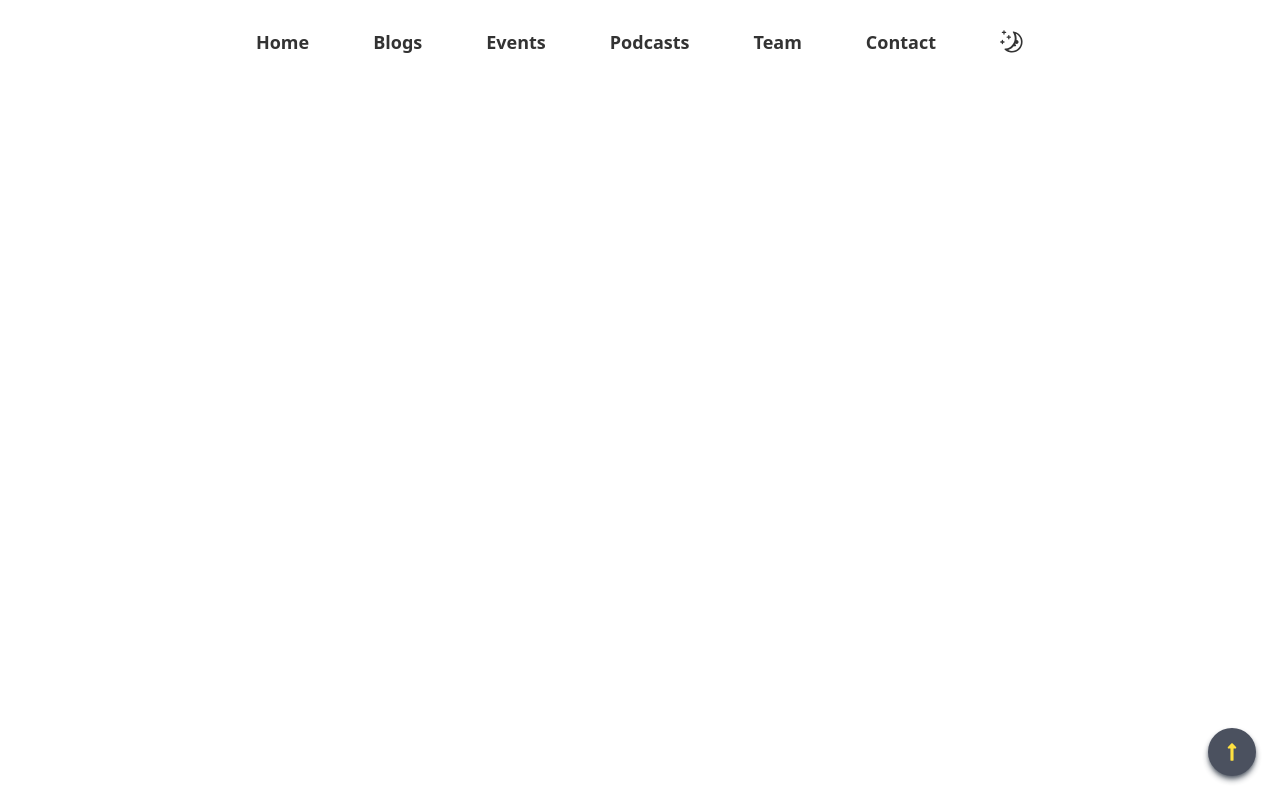
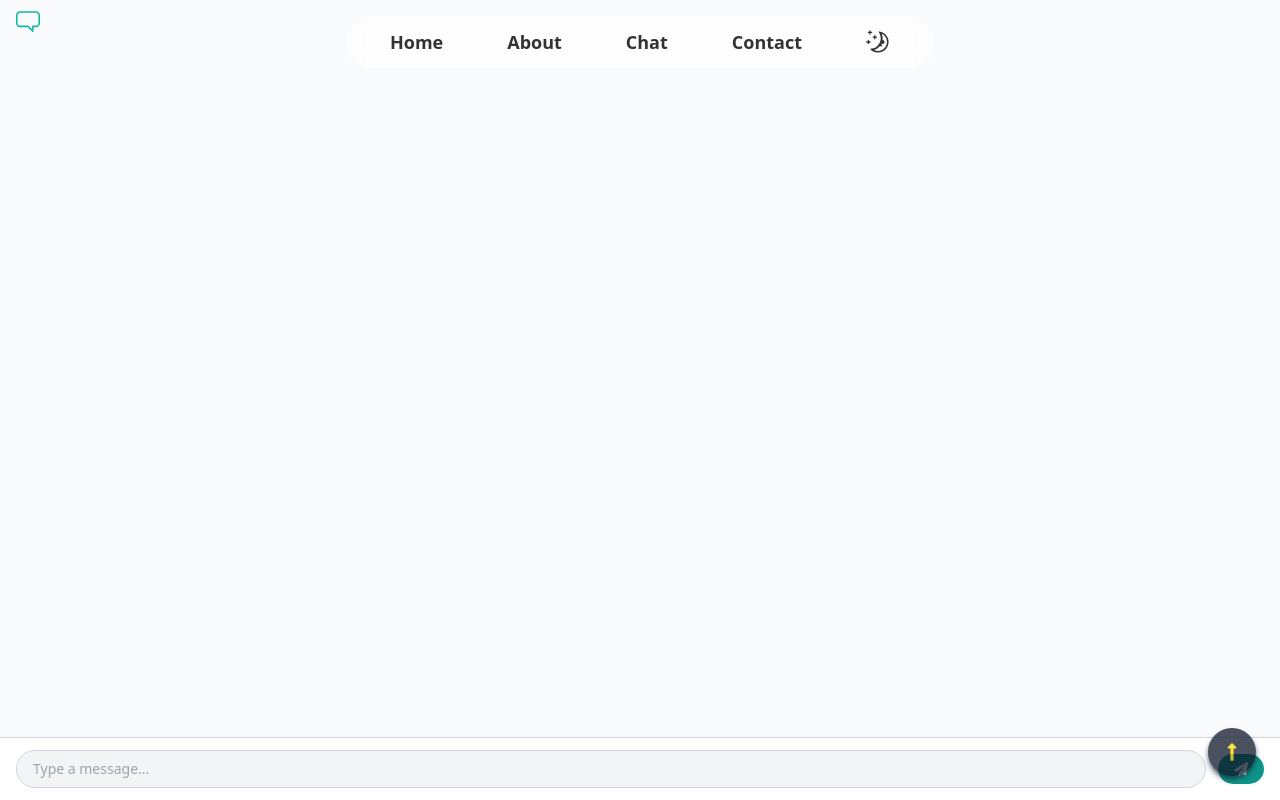
Before and after one commit to anshshah23/nadi-parikshan, a React (Vite) app: page /chat in a window 1280 px wide. Shown: the top 800 px of the page. Built offline with nearby package versions, Linux system fonts and the light colour scheme.

Commit message:
updated with chatbot and better navbar

```diff
--- a/src/App.jsx
+++ b/src/App.jsx
@@ -6,6 +6,7 @@
 import ScrollToTop from "./components/ScrollToTop";
 
 const Home = React.lazy(() => import("./pages/Landing"));
+const Chat = React.lazy(() => import("./pages/Chat"));
 
 const App = () => {
   return (
@@ -23,6 +24,7 @@
           <div className="w-full min-h-screen overflow-y-scroll">
             <Routes>
               <Route path="/" element={<Home />} />
+              <Route path="/chat" element={<Chat />} />
             </Routes>
           </div>
         </Suspense>
--- a/src/components/Navbar.tsx
+++ b/src/components/Navbar.tsx
@@ -35,11 +35,9 @@
 
   const MenuLinks: MenuLink[] = [
     { id: 1, name: "Home", link: "" },
-    { id: 2, name: "Blogs", link: "blogs" },
-    { id: 3, name: "Events", link: "events" },
-    { id: 4, name: "Podcasts", link: "podcast" },
-    { id: 5, name: "Team", link: "team" },
-    { id: 6, name: "Contact", link: "contact" },
+    { id: 2, name: "About", link: "about" },
+    { id: 3, name: "Chat", link: "chat" },
+    { id: 4, name: "Contact", link: "contact" },
   ];
 
   const handleScroll = () => {
@@ -69,11 +67,11 @@
     <>
       <div className="flex flex-col justify-center items-center">
         <nav
-          className={`fixed top-0 mt-0 md:mt-4 w-full ${isOpen ? 'h-[100vh]' : ''} lg:max-w-4xl z-50 transition duration-300 lg:rounded-full ${isScrolled
-            ? 'bg-black/70 border-white/40 border-1 text-white shadow-md shadow-opacity-30 shadow-black backdrop-blur-md'
+          className={`fixed top-0 mt-0 md:mt-4 w-full ${isOpen ? 'h-[100vh]' : ''} md:max-w-max md:px-8 z-50 transition duration-300 lg:rounded-full ${isScrolled
+            ? 'bg-black/70 border-white/40 border-1 text-white shadow-md shadow-opacity-30 shadow-black backdrop-blur-sm'
             : `${isDarkMode
-              ? 'md:opacity-80 bg-black text-white backdrop-blur-md'
-              : 'md:opacity-80 bg-white text-black backdrop-blur-md'
+              ? 'md:opacity-80 bg-black/80 text-white backdrop-blur-md'
+              : 'md:opacity-80 bg-white/80 text-black backdrop-blur-md'
             }`
             }`}
         >
--- /dev/null
+++ b/src/pages/Chat.tsx
@@ -0,0 +1,86 @@
+import React, { useState } from "react";
+import { ChatBubbleIcon, PersonIcon } from "@radix-ui/react-icons";
+import { FaPaperPlane } from "react-icons/fa";
+
+const ChatbotPage: React.FC = () => {
+    const [messages, setMessages] = useState<{ sender: "user" | "bot"; text: string }[]>([]);
+    const [input, setInput] = useState("");
+
+    const handleSendMessage = () => {
+        if (!input.trim()) return;
+
+        const userMessage: { sender: "user"; text: string } = { sender: "user", text: input };
+        const botMessage: { sender: "bot"; text: string } = { sender: "bot", text: "Hello! How can I assist you today?" }; // Mock bot response
+
+        setMessages([...messages, userMessage, botMessage]);
+        setInput("");
+    };
+
+    const handleKeyDown = (e: React.KeyboardEvent<HTMLInputElement>) => {
+        if (e.key === "Enter") handleSendMessage();
+    };
+
+    return (
+        <div className="flex flex-col h-[95vh] md:h-screen overflow-y-auto mt-[5vh] md:mt-0 bg-gray-50">
+            {/* Header */}
+            <div className="hidden md:flex items-center justify-between px-4 py-4 md:py-2 text-teal-500">
+                <div className="flex items-center space-x-2">
+                    <ChatBubbleIcon className="w-6 h-6 z-100" />
+                </div>
+            </div>
+            {/* Chat Area */}
+            <div className="flex-grow overflow-y-auto pt-6 p-4 space-y-4">
+                {messages.map((message, index) => (
+                    <div
+                        key={index}
+                        className={`flex ${message.sender === "user" ? "justify-end" : "justify-start"}`}
+                    >
+                        <div className="flex items-start space-x-3 max-w-lg">
+                            {message.sender === "bot" && (
+                                <div className="flex items-center justify-center w-8 h-8 sm:w-10 sm:h-10 rounded-full bg-teal-400 text-white">
+                                    <ChatBubbleIcon className="w-5 h-5 sm:w-6 sm:h-6" />
+                                </div>
+                            )}
+                            <div
+                                className={`px-3 py-2 sm:px-4 sm:py-3 flex-grow min-h-min rounded-lg shadow-md ${message.sender === "user"
+                                        ? "bg-teal-600 text-white"
+                                        : "bg-white text-gray-900 border border-gray-200"
+                                    } text-xs sm:text-sm md:text-base break-words max-w-full w-full`}
+                            >
+                                {message.text}
+                            </div>
+                            {message.sender === "user" && (
+                                <div className="flex items-center justify-center w-8 h-8 sm:w-10 sm:h-10 rounded-full bg-teal-500 text-white">
+                                    <PersonIcon className="w-3 h-3 sm:w-6 sm:h-6" />
+                                </div>
+                            )}
+                        </div>
+                    </div>
+                ))}
+            </div>
+
+
+            {/* Input Section */}
+            <div className="flex items-center px-1 md:px-4 py-3 bg-white border-t border-gray-300 shadow-md space-x-1 md:space-x-3">
+                <input
+                    type="text"
+                    placeholder="Type a message..."
+                    value={input}
+                    onChange={(e) => setInput(e.target.value)}
+                    onKeyDown={handleKeyDown}
+                    className="flex-1 px-2 md:px-4 py-2 text-sm bg-gray-100 border border-gray-300 rounded-full focus:outline-none focus:ring-2 focus:ring-teal-500"
+                />
+                <button
+                    onClick={handleSendMessage}
+                    className="px-4 py-2 text-sm font-medium text-white bg-teal-600 rounded-full hover:bg-teal-500 transition"
+                    title="Send Message"
+                    aria-label="Send Message"
+                >
+                    <FaPaperPlane />
+                </button>
+            </div>
+        </div>
+    );
+};
+
+export default ChatbotPage;
```
